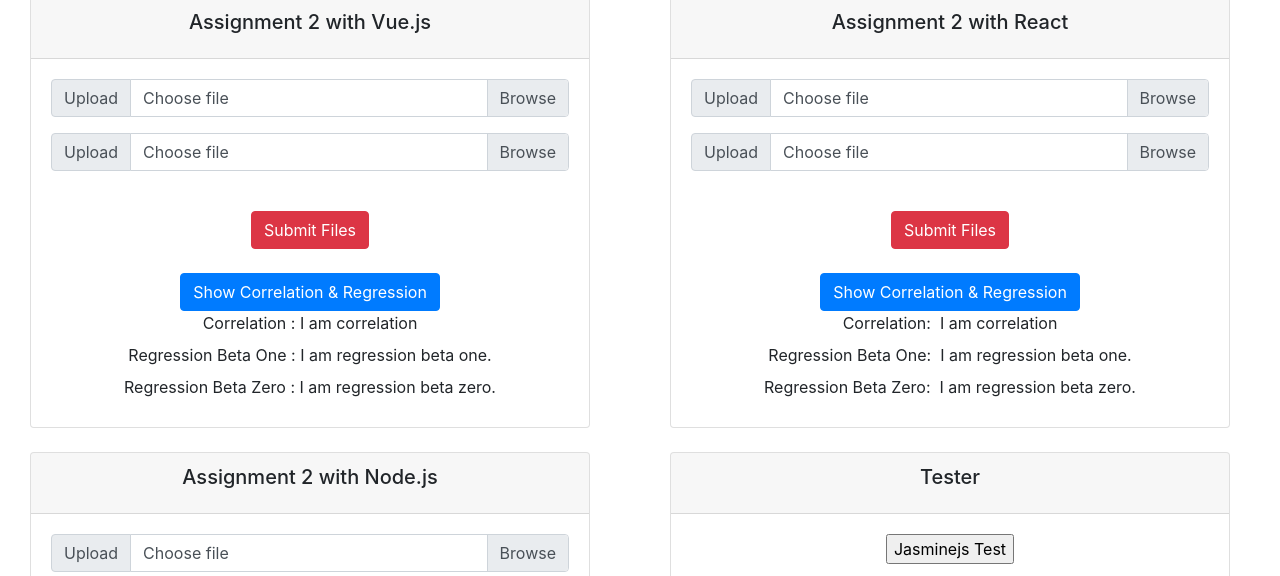
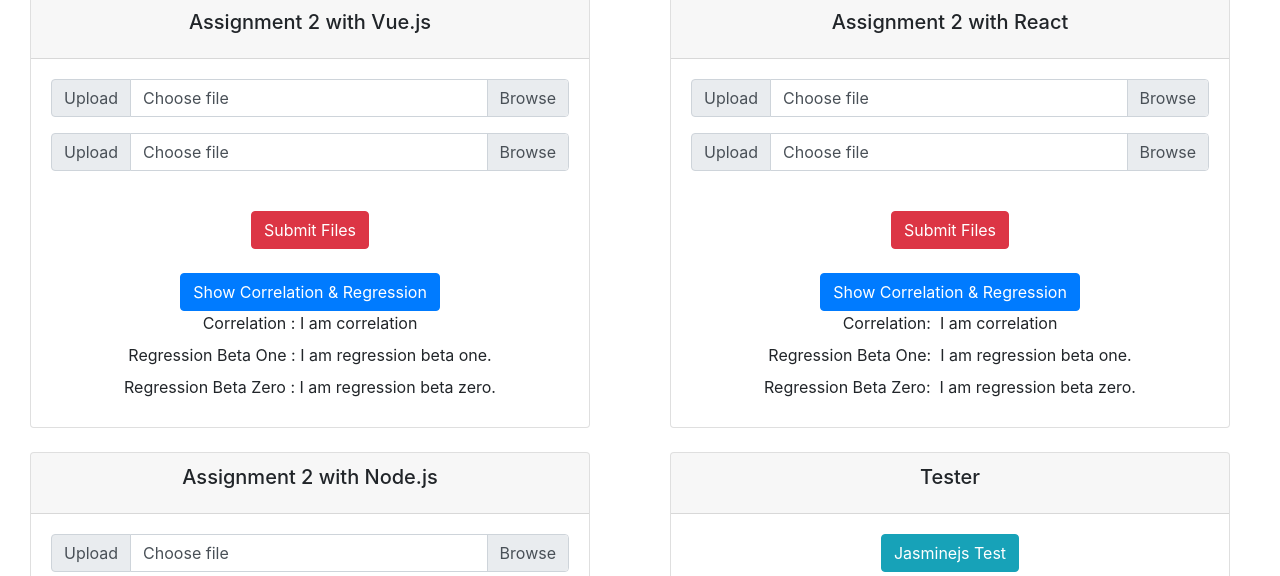
Before and after one commit to SnowNooDLe/BCPR280_Part2, a plain HTML site: page index.html in a window 1280 px wide. Shown: the part 224-800 px from the top of the page. Drawn offline with nearby package versions, Linux system fonts and the light colour scheme.

Commit message:
Final Verseion 2.0

```diff
--- a/index.html
+++ b/index.html
@@ -131,7 +131,7 @@
                 </div>
                 <div class="card-body">
                     <!-- redirect link to specrunner -->
-                    <input type="button" onclick="location.href='./specrunner.html';" value="Jasminejs Test" />
+                    <input type="button" class="btn btn-info" onclick="location.href='./specrunner.html';" value="Jasminejs Test" />
                 </div>
             </div>
         </div>
```
